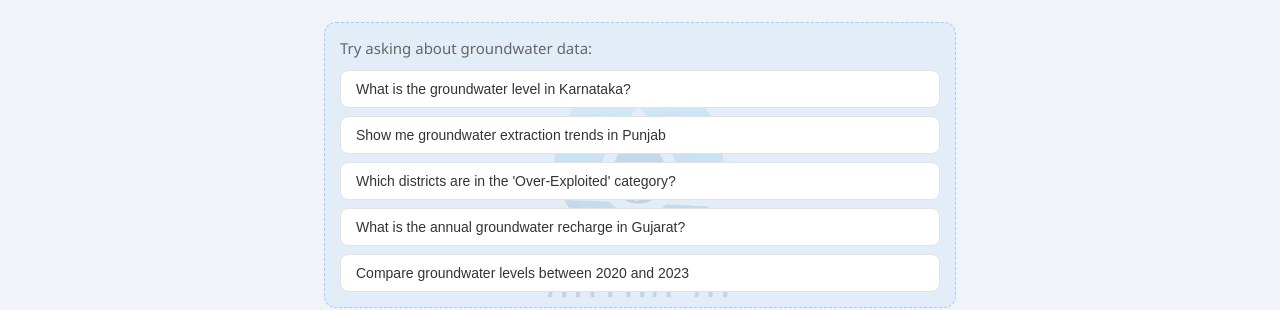
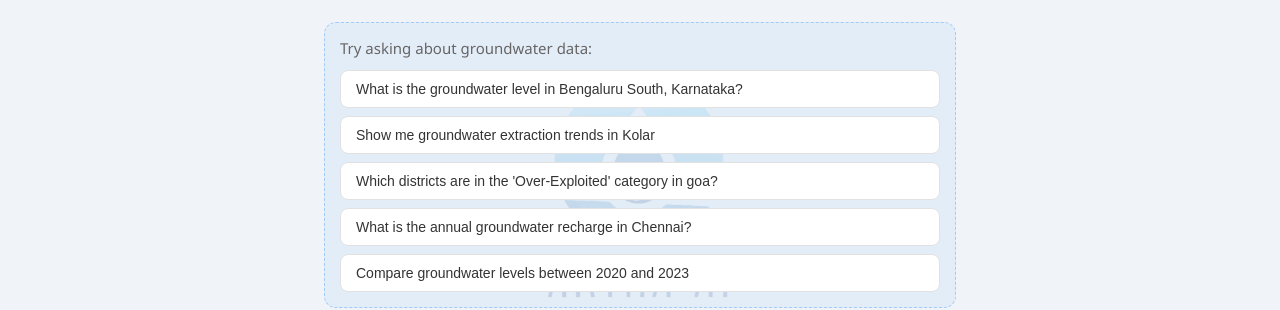
Before and after one commit to KeshKunal/INGRES-Chatbot-API, a React (Create React App) app in the folder Frontend/: page / in a window 1280 px wide. Shown: the part 217-527 px from the top of the page. Built offline with nearby package versions, Linux system fonts and the light colour scheme; no server answers.

Commit message:
feat: Update suggested questions for groundwater data with specific locations

```diff
--- a/Frontend/src/components/SuggestedQuestions.js
+++ b/Frontend/src/components/SuggestedQuestions.js
@@ -3,10 +3,10 @@ import './SuggestedQuestions.css';
 
 const SuggestedQuestions = ({ onQuestionClick }) => {
   const questions = [
-    "What is the groundwater level in Karnataka?",
-    "Show me groundwater extraction trends in Punjab",
-    "Which districts are in the 'Over-Exploited' category?",
-    "What is the annual groundwater recharge in Gujarat?",
+    "What is the groundwater level in Bengaluru South, Karnataka?",
+    "Show me groundwater extraction trends in Kolar",
+    "Which districts are in the 'Over-Exploited' category in goa?",
+    "What is the annual groundwater recharge in Chennai?",
     "Compare groundwater levels between 2020 and 2023"
   ];
 
```
